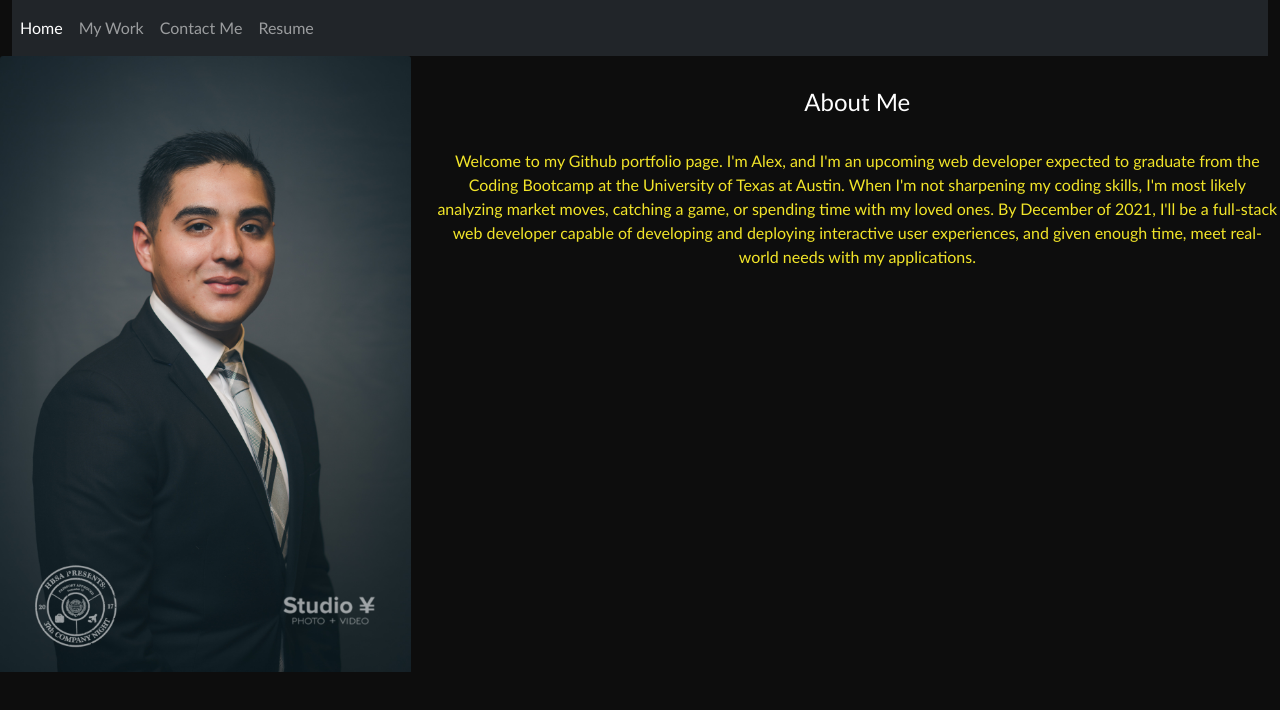
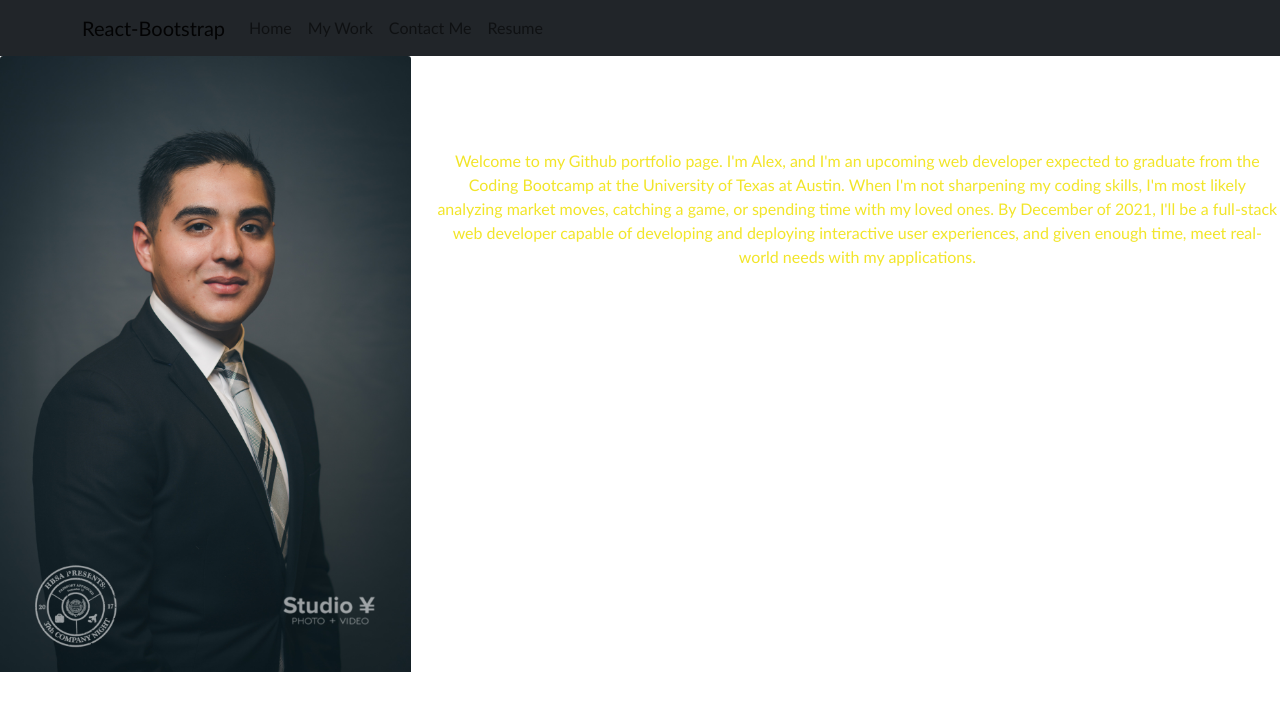
Before and after one commit to AlexisGonzalez07/AlexGonzalezPortfolio, a React (Create React App) app in the folder create-react-app/: page / in a window 1280 px wide. Shown: the top 710 px of the page. Built offline with nearby package versions, Linux system fonts and the light colour scheme.

Commit message:
Imported Bootstrap Reach elements and reformatted pages

```diff
--- a/create-react-app/src/App.css
+++ b/create-react-app/src/App.css
@@ -17,8 +17,7 @@
 }
 
 body {
-  background-color: var(--black);
-  margin: 0;
+  background-color: grey)
 }
 
 h1 {
--- a/create-react-app/src/components/NavTabs.js
+++ b/create-react-app/src/components/NavTabs.js
@@ -1,44 +1,32 @@
 import React from 'react';
+import Navbar from 'react-bootstrap/Navbar'
+import Nav from 'react-bootstrap/Nav'
+import Container from 'react-bootstrap/Container'
 
 // Here we are using object destructuring assignment to pluck off our variables from the props object
 // We assign them to their own variable names
 function NavTabs({ currentPage, handlePageChange }) {
   return (
-    <div className="container-fluid">
-     <nav className="navbar navbar-expand-lg navbar-dark bg-dark">
-     <button className="navbar-toggler" type="button" data-toggle="collapse" data-target="#navbarText" aria-controls="navbarText" aria-expanded="false" aria-label="Toggle navigation">
-        <span className="navbar-toggler-icon"></span>
-    </button>
-        <div className="collapse navbar-collapse" id="navbarText">
-            <ul className="navbar-nav mr-auto">
-                <li className="nav-item active">
-                    <a href="#home"
-          onClick={() => handlePageChange('Home')}
-          // This is a conditional (ternary) operator that checks to see if the current page is "Home"
-          // If it is, we set the current page to 'nav-link-active', otherwise we set it to 'nav-link'
-          className={currentPage === 'Home' ? 'nav-link active' : 'nav-link'}><span className="sr-only"></span>Home</a>
-                </li>
-                <li className="nav-item">
-                    <a href="#My-Work"
-          onClick={() => handlePageChange('ProjectCards')}
-          // Check to see if the currentPage is `ProjectCards`, and if so we use the active link class from bootstrap. Otherwise, we set it to a normal nav-link
-          className={currentPage === 'ProjectCards' ? 'nav-link active' : 'nav-link'}>My Work</a>
-                </li>
-                <li className="nav-item">
-                    <a href="#contact-me"
-          onClick={() => handlePageChange('Contact')}
-          // Check to see if the currentPage is `About`, and if so we use the active link class from bootstrap. Otherwise, we set it to a normal nav-link
-          className={currentPage === 'Contact' ? 'nav-link active' : 'nav-link'}>Contact Me</a>
-                </li>
-                <li className="nav-item">
-                    <a target="_blank" href="./assets/files/May2021-Resume.pdf" onClick={() => handlePageChange('Resume')}
-          // Check to see if the currentPage is `Contact`, and if so we use the active link class from bootstrap. Otherwise, we set it to a normal nav-link
-          className={currentPage === 'Contact' ? 'nav-link active' : 'nav-link'}>Resume</a>
-                </li>
-            </ul>
-        </div>
-    </nav>
-</div>
+
+    <Navbar bg="dark" expand="lg">
+  <Container>
+    <Navbar.Brand href="#home">React-Bootstrap</Navbar.Brand>
+    <Navbar.Toggle aria-controls="basic-navbar-nav" />
+    <Navbar.Collapse id="basic-navbar-nav">
+      <Nav className="me-auto">
+        <Nav.Link href="#home"
+        onClick={() => handlePageChange('Home')}>Home</Nav.Link>
+        <Nav.Link href="#My-Work"
+        onClick={() => handlePageChange('ProjectCards')}>My Work</Nav.Link>
+        <Nav.Link href="#Contact-Me"
+        onClick={() => handlePageChange('Contact')}>Contact Me</Nav.Link>
+        <Nav.Link target="_blank" href="#./assets/files/May2021-Resume.pdf"
+        onClick={() => handlePageChange('Resume')}>Resume</Nav.Link>
+      </Nav>
+    </Navbar.Collapse>
+  </Container>
+</Navbar>
+
   );
 }
 
--- a/create-react-app/src/components/pages/Contact.js
+++ b/create-react-app/src/components/pages/Contact.js
@@ -1,17 +1,28 @@
-import React from 'react';
+import React from "react";
+import Form from "react-bootstrap/Form";
+import Button from "react-bootstrap/Button";
 
 export default function Contact() {
   return (
-    <div className="row">
-      <div className="col-sm-12 col-lg-4">
-      <img class="card-img-top" src='./assets/images/CompanyNight.jpeg' alt="Card image cap"></img>
-      </div>
-      <div className="col-sm-12 col-lg-4">
-      <h1>About Me</h1>
-      <p>
-      Welcome to my Github portfolio page. I'm Alex, and I'm an upcoming web developer expected to graduate from the Coding Bootcamp at the University of Texas at Austin. When I'm not sharpening my coding skills, I'm most likely analyzing market moves, catching a game, or spending time with my loved ones. By December of 2021, I'll be a full-stack web developer capable of developing and deploying interactive user experiences, and given enough time, meet real-world needs with my applications.
-      </p>
-      </div>
-    </div>
+    <Form>
+      <Form.Group className="mb-3" controlId="formName">
+        <Form.Label>Name</Form.Label>
+        <Form.Control type="text" placeholder="Name" />
+      </Form.Group>
+      <Form.Group className="mb-3" controlId="formBasicEmail">
+        <Form.Label>Email address</Form.Label>
+        <Form.Control type="email" placeholder="Enter email" />
+        <Form.Text className="text-muted">
+          We'll never share your email with anyone else.
+        </Form.Text>
+      </Form.Group>
+
+      <Form.Group className="mb-3" controlId="formBasicCheckbox">
+        <Form.Check type="checkbox" label="Are you a recruiter?" />
+      </Form.Group>
+      <Button variant="primary" type="submit">
+        Submit
+      </Button>
+    </Form>
   );
 }
--- a/create-react-app/src/components/pages/projectCards.js
+++ b/create-react-app/src/components/pages/projectCards.js
@@ -1,20 +1,22 @@
 import React from 'react';
+import Card from 'react-bootstrap/Card'
+import Button from 'react-bootstrap/Button'
 
 
 export default function ProjectCards({projects}) {
-    console.log(projects)
     return(
-        <div className="row justify-content-center">
-            {
-                projects.map((project,i) => (
-                    <div className="card text-center col-5">
-                    <div className="card-body" key={i}>
-                    <img class="card-img-top" src={project.project.src} alt="Card image cap"></img>
-                    <h5 className="card-title">{`${project.project.title}`}</h5>
-                    <p className="card-text">{`${project.project.description}`}</p>
-                </div>
-        </div>
-                ))}
-        </div>
-        )
-}
+<div className="row justify-content-center">
+{projects.map((project,i)=> (
+    <Card style={{ width: '18rem' }}>
+      <Card.Img variant="top" src={project.project.src} />
+      <Card.Body key={i}>
+        <Card.Title> {`${project.project.title}`}</Card.Title>
+        <Card.Text>
+          {`${project.project.description}`}
+        </Card.Text>
+        <Button variant="primary">Go somewhere</Button>
+      </Card.Body>
+    </Card>
+))}
+ </div>
+)}
```
